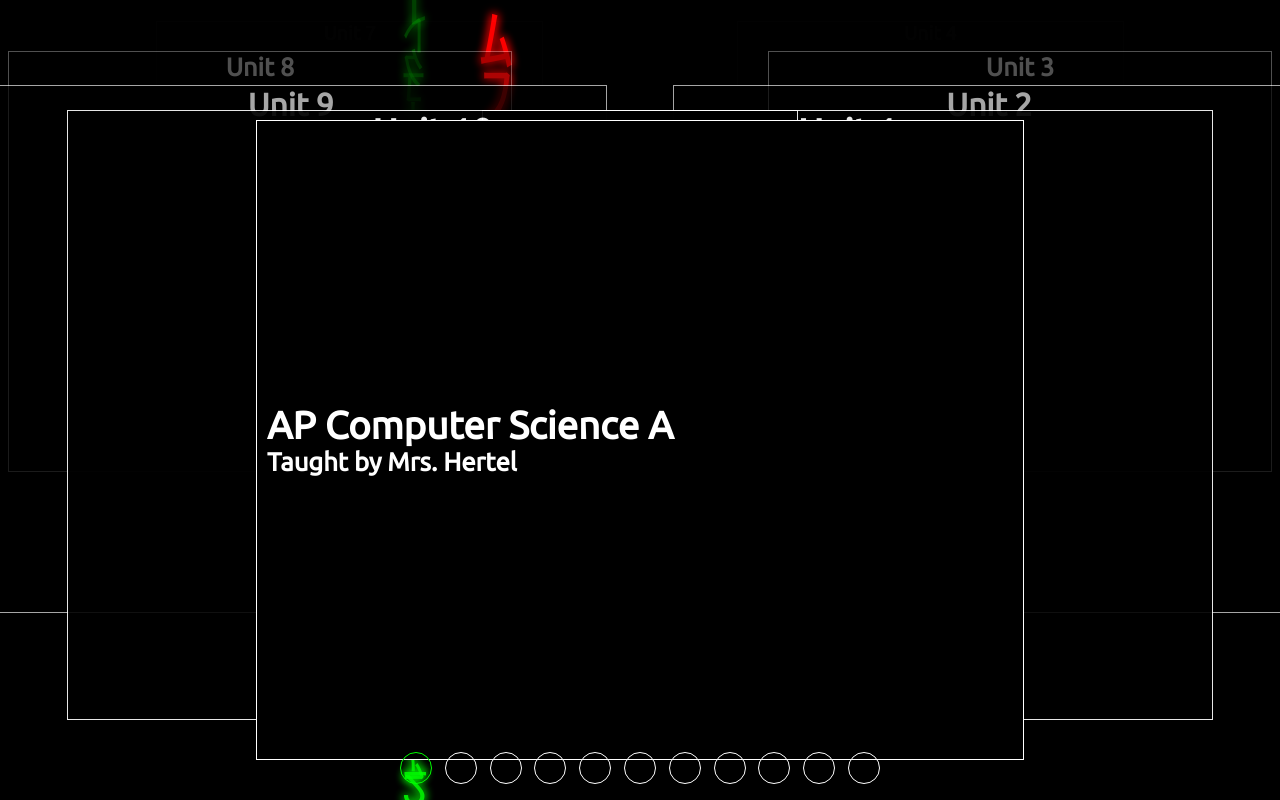
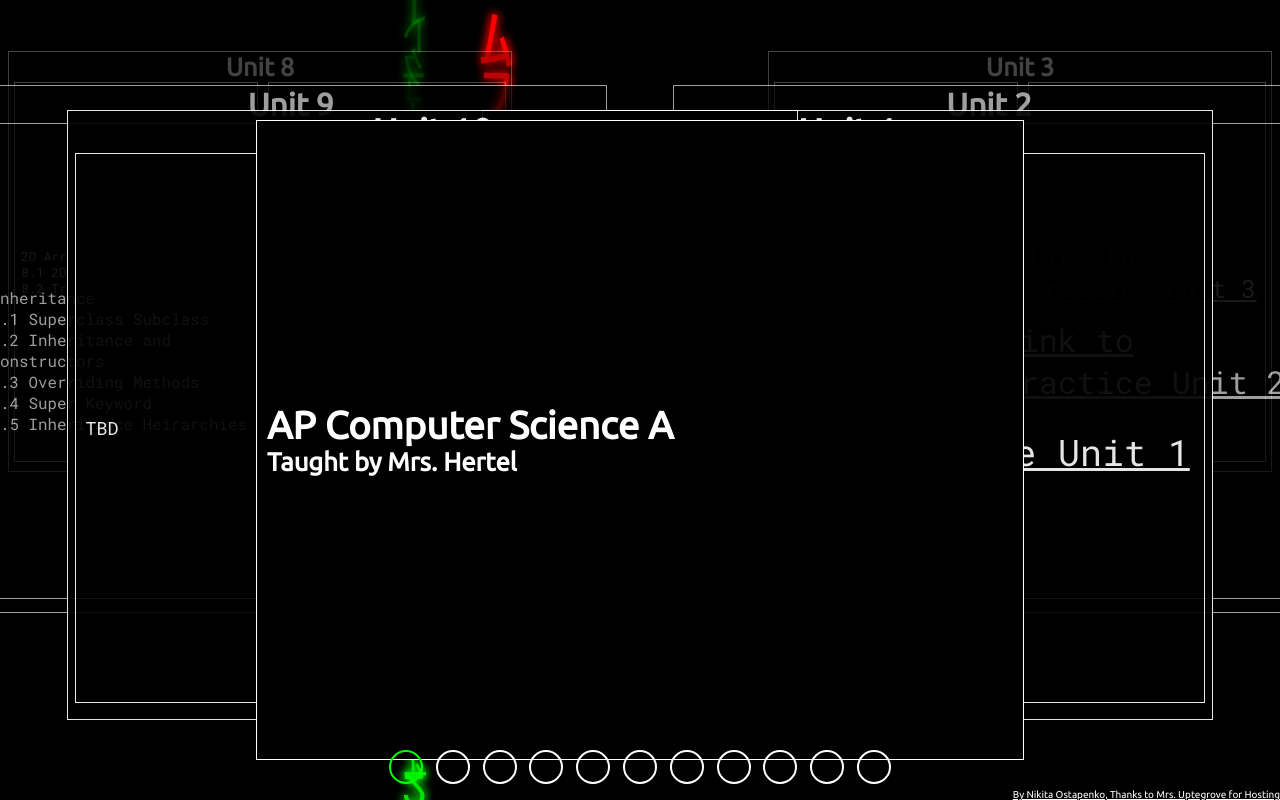
Before and after one commit to catmajor/staticAPJavaTests, a plain HTML site: page practice/practice.html in a window 1280 px wide. Shown: the top 800 px of the page. Drawn offline with Linux system fonts and the light colour scheme.

Commit message:
i forgor what even happened

```diff
--- a/practice/practice.html
+++ b/practice/practice.html
@@ -7,7 +7,7 @@
       <link rel="stylesheet" href="../styles/matrixRain.css">
       <link rel="stylesheet" href="style.css"
   </head>
-  <body data-new-gr-c-s-check-loaded="14.1147.0" data-gr-ext-installed="">
+  <body>
       <container>
           <carousel>
             <div>
@@ -17,40 +17,172 @@
 
             <div class="unit-slide">
               <h1>Unit 1</h1>
+              <content>
+                <div>
+                  Primitive Types<br>
+                  1.1 Why Java?<br>
+                  1.2 Variables and Data Types<br>
+                  1.3 Expressions and Assignment Statements<br>
+                  1.4 Compound Assignment Statements<br>
+                  1.5 Casting and Range of Variables
+                </div>
+                <div>
+                  <a href="a">Link to Practice Unit 1</a>
+                </div>
+              </content>
             </div>
             <div class="unit-slide">
               <h1>Unit 2</h1>
+              <content>
+                <div>
+                  Using Objects<br>
+                  2.1 Objects -- Instances of Classes<br>
+                  2.2 Creating Objects and Initializing Objects: Constructors<br>
+                  2.3 Calling Methods<br>
+                  2.4 Calling Methods with Parameters<br>
+                  2.5 Methods that Return Values<br>
+                  2.6 Strings<br>
+                  2.7 String Methods<br>
+                  2.8 Wrapper Classes<br>
+                  2.9 Math Class
+                </div>
+                <div>
+                  <a href="a">Link to Practice Unit 2</a>
+                </div>
+              </content>
             </div>
             <div class="unit-slide">
               <h1>Unit 3</h1>
+              <content>
+                <div>
+                  If Statements<br>
+                  3.1 Boolean Expressions<br>
+                  3.2 if Statements and Control Flow<br>
+                  3.3 if-else Statements<br>
+                  3.4 else-if Statements<br>
+                  3.5 Compound Boolean Expressions<br>
+                  3.6 Equivalent Boolean Expressions<br>
+                  3.7 Comparing Objects
+                </div>
+                <div>
+                  <a href="a">Link to Practice Unit 3</a>
+                </div>
+              </content>
             </div>
             <div class="unit-slide">
               <h1>Unit 4</h1>
+              <content>
+                <div>
+                  Iteration/Loops<br>
+                  4.1 While Loops<br>
+                  4.2 For Loops<br>
+                  4.3 Loops and String<br>
+                  4.4 Nested For Loops<br>
+                  4.5 Loops Analysis
+                </div>
+                <div>
+                  <a href="a">Link to Practice Unit 4</a>
+                </div>
+              </content>
             </div>
             <div class="unit-slide">
               <h1>Unit 5</h1>
+              <content>
+                <div>
+                  Writing Classes<br>
+                  5.1 Anatomy of a Class<br>
+                  5.2 Writing Constructors<br>
+                  5.3 Comments and Conditions<br>
+                  5.4 Accessor Methods (getter)<br>
+                  5.5 Mutator Methods (setter)<br>
+                  5.6 Writing Methods<br>
+                  5.7 Static Variables and Methods<br>
+                  5.8 Scope and Access<br>
+                  5.9 this Keyword<br>
+                </div>
+                <div>
+                  <a href="a">Link to Practice Unit 5</a>
+                </div>
+              </content>
             </div>
             <div class="unit-slide">
               <h1>Unit 6</h1>
+              <content>
+                <div>
+                  Arrays<br>
+                  6.1 Array Creation and Access<br>
+                  6.2 Traversing Arrays with for Loops<br>
+                  6.3 Enhanced For Loops<br>
+                  6.4 Array Algorithms
+                </div>
+                <div>
+                  <a href="a">Link to Practice Unit 6</a>
+                </div>
+              </content>
             </div>
             <div class="unit-slide">
               <h1>Unit 7</h1>
+              <content>
+                <div>
+                  ArrayList
+                  7.1 Intro to ArrayList<br>
+                  7.2 ArrayList Methods<br>
+                  7.3 Traversing ArrayLists with Loops<br>
+                  7.4 ArrayList Algorithms and FRQs<br>
+                  7.5 Searching Algorithms<br>
+                  7.6 Sorting Algorithms
+                </div>
+                <div>
+                  <a href="a">Link to Practice Unit 7</a>
+                </div>
+              </content>
             </div>
             <div class="unit-slide">
               <h1>Unit 8</h1>
+              <content>
+                <div>
+                  2D Arrays<br>
+                  8.1 2D Arrays<br>
+                  8.2 Traversing 2D Arrays<br>
+                </div>
+                <div>
+                  <a href="a">Link to Practice Unit 8</a>
+                </div>
+              </content>
             </div>
             <div class="unit-slide">
               <h1>Unit 9</h1>
+              <content>
+                <div>
+                  Inheritance<br>
+                  9.1 Superclass Subclass<br>
+                  9.2 Inheritance and Constructors<br>
+                  9.3 Overriding Methods<br>
+                  9.4 Super Keyword<br>
+                  9.5 Inheritance Heirarchies
+                </div>
+                <div>
+                  <a href="a">Link to Practice Unit 9</a>
+                </div>
+              </content>
             </div>
             <div class="unit-slide">
               <h1>Unit 10</h1>
+              <content>
+                <div>
+                  TBD
+                </div>
+                <div>
+                  <a href="a">Link to Practice Unit 10</a>
+                </div>
+              </content>
             </div>
           </carousel>
           <indicators></indicators>
       </container>
   <script src="../scripts/matrixRain.js"></script>
   <script src="script.js"></script>
-
+  <script src="../scripts/footer.js"></script>
 
 </body>
 </html>
--- a/practice/script.js
+++ b/practice/script.js
@@ -41,12 +41,12 @@ function update(ele, x, y, w=divSize[0], h=divSize[1]) {
 
 arrangedArr.forEach((ele,ind) => {
  let adjustedAngle = pi/2+ind*shiftAngle-(2*pi*prevSelectInd/arrangedArr.length);
-   let sizeFactor = Math.sin(adjustedAngle)*0.30+0.70
-   let x = -ellipse[1]*Math.cos(adjustedAngle)+ellipse[0]+ellipse[1]*(1-sizeFactor)
-   let y = ellipse[3]*Math.sin(adjustedAngle)+ellipse[2]
-   update(ele, x, y, sizeFactor*divSize[0], sizeFactor*divSize[1])
+   let sizeFactor = Math.sin(adjustedAngle)*0.30+0.70;
+   let x = -ellipse[1]*Math.cos(adjustedAngle)+ellipse[0]+ellipse[1]*(1-sizeFactor);
+   let y = ellipse[3]*Math.sin(adjustedAngle)+ellipse[2];
+   update(ele, x, y, sizeFactor*divSize[0], sizeFactor*divSize[1]);
    ele.style.zIndex = Math.floor(Math.sin(adjustedAngle)*10)-10;
-   ele.style.opacity = Math.sin(adjustedAngle)*0.6+0.4;
+   ele.style.opacity = Math.sin(adjustedAngle)*0.65+0.35;
    let dot = document.createElement("dot");
    indicators.appendChild(dot);
    dotArr.push(dot);
@@ -54,7 +54,7 @@ arrangedArr.forEach((ele,ind) => {
      dot.privInd = ind;
      rotate(-pi*2*dot.privInd/arrangedArr.length, true);
    });
-   ele.style.setProperty('--size', sizeFactor)
+   ele.style.setProperty('--size', sizeFactor);
 });
 setTimeout(() => {
   arrangedArr.forEach(ele => {
@@ -66,12 +66,12 @@ setTimeout(() => {
 //i have no idea how this code works but it does
 function rotate(amt, set=false) {
   ticker = set?amt:ticker-amt;
-  angle = ticker+pi/2
+  angle = ticker+pi/2;
   arrangedArr.forEach((ele,ind) => {
 
-    let adjustedAngle = angle+ind*shiftAngle
-    let sizeFactor = Math.sin(adjustedAngle)*0.30+0.70
-    let opacity = Math.sin(adjustedAngle)*0.6+0.4
+    let adjustedAngle = angle+ind*shiftAngle;
+    let sizeFactor = Math.sin(adjustedAngle)*0.30+0.70;
+    let opacity = Math.sin(adjustedAngle)*0.65+0.35;
     let x = -ellipse[1]*Math.cos(adjustedAngle)+ellipse[0]+ellipse[1]*(1-sizeFactor), y = ellipse[3]*Math.sin(adjustedAngle)+ellipse[2]
     update(ele, x, y, sizeFactor*divSize[0], sizeFactor*divSize[1])
     ele.style.zIndex = Math.floor(Math.sin(adjustedAngle)*10)-10
@@ -110,4 +110,4 @@ container.addEventListener("wheel", event => {
 }
 });
 
-matrixRain("medium");
+matrixRain(window.navigator.hardwareConcurrency<=4?"low":"medium");
--- a/practice/style.css
+++ b/practice/style.css
@@ -12,10 +12,11 @@ carousel>div>footer {font-size: calc(var(--size) * 3vh); font-family: var(--main
 carousel>div {background-color: rgba(0,0,0, 1); position: absolute; border: white solid 1px; box-sizing: border-box; display: flex; flex-direction: column; color: white}
 carousel>div>h1 {width: 100%; font-family: var(--main-font); font-weight: 1900; display: flex; align-items: center; font-size: calc(3vw * var(--size)); margin: 0; padding: 0}
 carousel>div>h2 {width: 100%; font-family: var(--main-font); font-size: calc(var(--size)*2vw); margin-left: 10px; padding: 0; margin:0}
-carousel content {width: 100%; height: 100%; display: flex; }
-carousel content.main imageplaceholder {width: 47%; height: 96%; background-color: #424549; margin-left: 2%; margin-right: 1%; margin-bottom: 2%}
-carousel content.main p {width: 47%; height: calc(100% - var(--size) * 8vh); background-color: #424549; margin-top: 0 ; margin-right: 2%; margin-left: 1%; color: white; font-family: var(--secondary-font); display: flex; flex-direction: column; padding-left: calc(var(--size)*20px); font-size: calc(var(--size)*3vh); justify-content: space-around; box-sizing: border-box}
-carousel div.character right {width: 50%; height: calc(100% - var(--size) * 8vh); background-color: gray}
+carousel content {width: 100%; height: calc(96% - 2vw*var(--size)); display: flex; }
+carousel content>div {width: 48%; height: 98%; margin: 0 1% 2% 1%; border: white solid 1px; overflow: hidden; font-size: calc(1.5vw * var(--size)); display: flex; align-items: center; font-family: var(--secondary-font)}
+carousel content div:nth-child(1) {padding-left: calc(10px * var(--size))}
+carousel content div:nth-child(2) {font-size: calc(3vw * var(--size)); display: flex; justify-content: center; align-items: center}
+carousel content div a {color: white; z-index: calc(100000 * var(--size))}
 
 carousel>div:nth-child(1) {align-items: center; justify-content: center}
 carousel>div:nth-child(1)>* {margin-left: 20px}
@@ -23,5 +24,5 @@ carousel>div.unit-slide {align-items: center}
 carousel>div.unit-slide>h1 {justify-content: center}
 
 indicators {position:fixed; display: flex; align-items: center; justify-content: center; bottom: 2vh; width: 100vw}
-indicators dot {width: 30px; height: 30px; border-radius: 100%; margin-left: 0.5vw; margin-right: 0.5vw; opacity: 1; border: white solid 1px; transition: 0.1s; cursor: pointer; }
+indicators dot {width: 30px; height: 30px; border-radius: 100%; margin-left: 0.5vw; margin-right: 0.5vw; opacity: 1; border: white solid 2px; transition: 0.1s; cursor: pointer; }
 indicators dot.highlighted {opacity: 1; border-color: var(--main-color)}
--- a/scripts/footer.js
+++ b/scripts/footer.js
@@ -1,5 +1,6 @@
 function createFooter () {
-  const footer = document.querySelector("footer");
+  const footer = document.createElement("footer");
+  document.body.appendChild(footer);
   const githubLink = "https://github.com/catmajor/staticAPJavaTests";
   const linkText = "By Nikita Ostapenko, Thanks to Mrs. Uptegrove for Hosting";
   footer.innerHTML = `<a href=${githubLink}>${linkText}</a>`;
--- a/style.css
+++ b/style.css
@@ -13,5 +13,3 @@ main {width: 50%; color: white; background: rgba(0, 0, 0, 0.8); border: white so
 .main-select:hover ul {display: block}
 body {background-color: black;}
 content {display: flex; align-items: center; justify-content: center; flex-direction: column; width: 100%; height: 100%}
-footer {position: fixed; color: white; font-family: 'Ubuntu'; bottom: 0; right: 0;}
-footer a {color: white;}
--- a/styles/style.css
+++ b/styles/style.css
@@ -1,3 +1,4 @@
 html {width: 100%; height: 100%}
 body {width: 100%; height: 100%; padding: 0; margin: 0}
-footer {font-size: 10px; z-index: 9999999;}
+footer {position: fixed; color: white; font-family: 'Ubuntu'; bottom: 0; right: 0; font-size: 10px; z-index:9999999;}
+footer a {color: white;}
```
Also changed, not shown: index.html (+0 -1 lines), tests/style.css (+0 -2 lines), tests/tests.html (+0 -1 lines).
